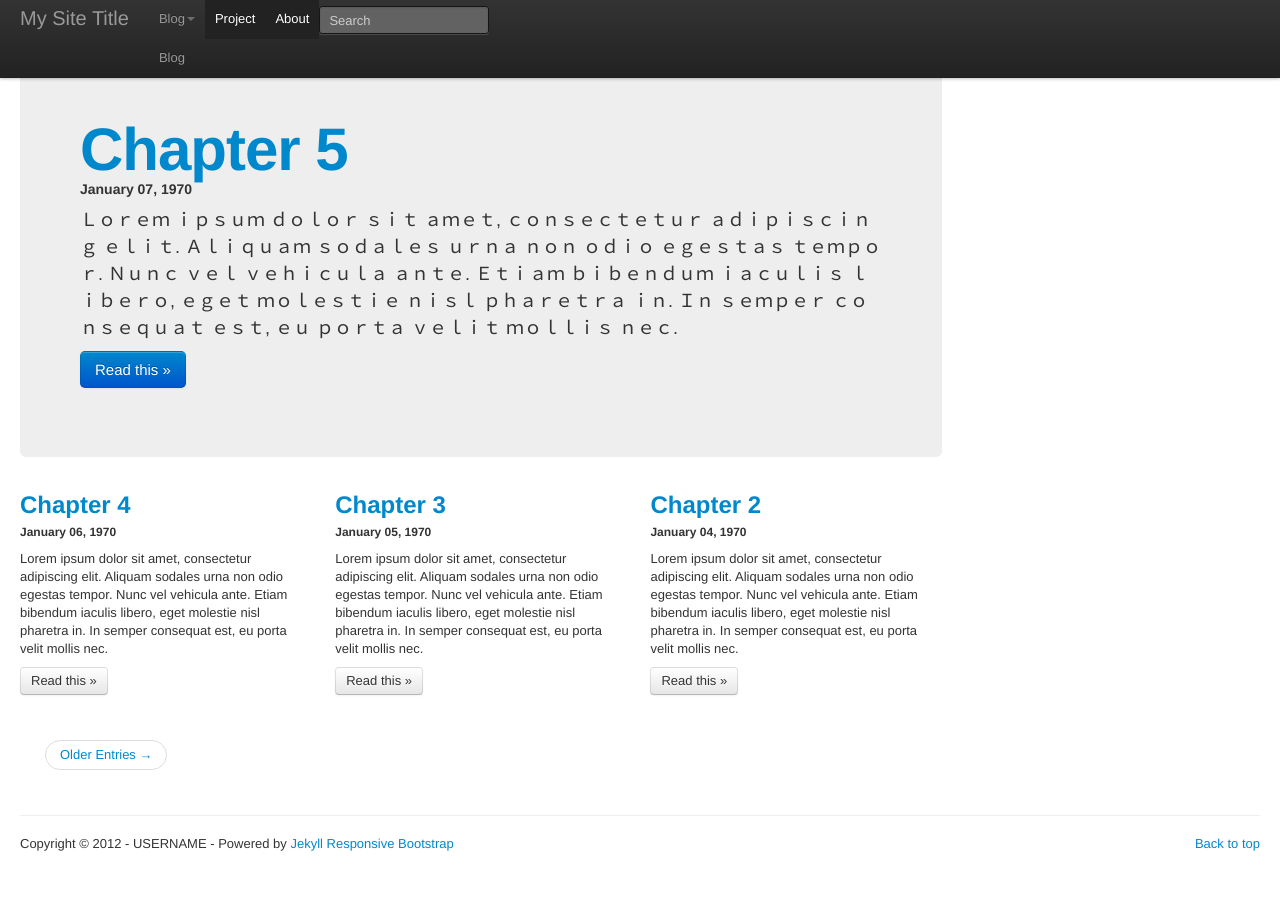
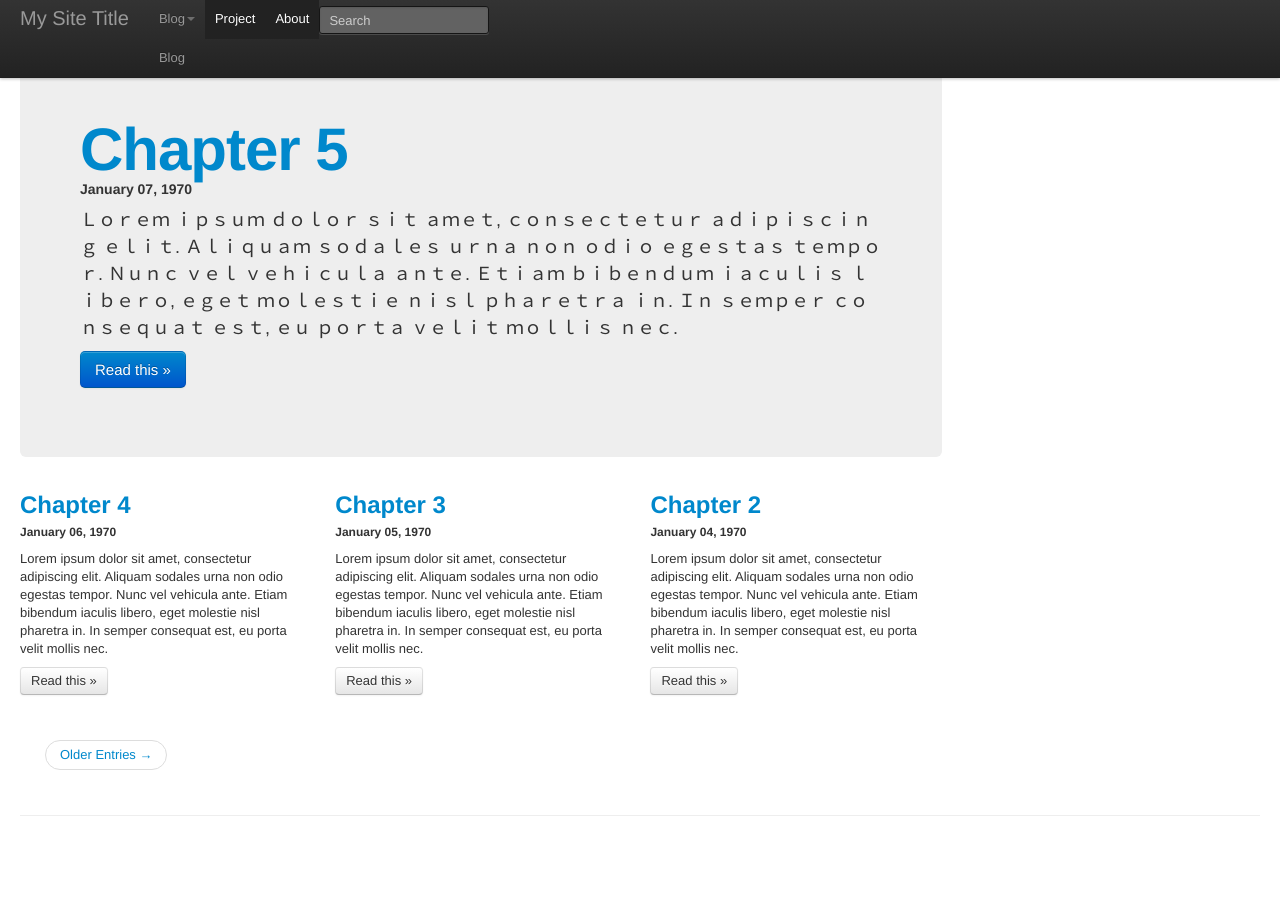
Before and after one commit to tokkonopapa/jekyll-experiment, a Jekyll site: the page built from index.html, in a window 1280 px wide. Built offline with Jekyll 4.4.1, drawn with Linux system fonts in a browser that asks for light colours; nearby versions of some CDN libraries; Markdown is read by kramdown in place of the engine named in the settings; the list of posts is cut into pages by our own code; comment, search, counter and statistics services are not loaded.

Commit message:
test for android

```diff
--- a/_includes/footer.html
+++ b/_includes/footer.html
@@ -1,2 +1,2 @@
-		<p class="pull-right"><a href="#">Back to top</a></p>
-		<p>Copyright &copy; {{ site.time | date: "%Y" }} - {{ site.author }} - Powered by <a href="https://github.com/tokkonopapa/jekyll-responsive-bootstrap">Jekyll Responsive Bootstrap</a></p>
+		<!--<p class="pull-right"><a href="#">Back to top</a></p>
+		<p>Copyright &copy; {{ site.time | date: "%Y" }} - {{ site.author }} - Powered by <a href="https://github.com/tokkonopapa/jekyll-responsive-bootstrap">Jekyll Responsive Bootstrap</a></p>-->
```
